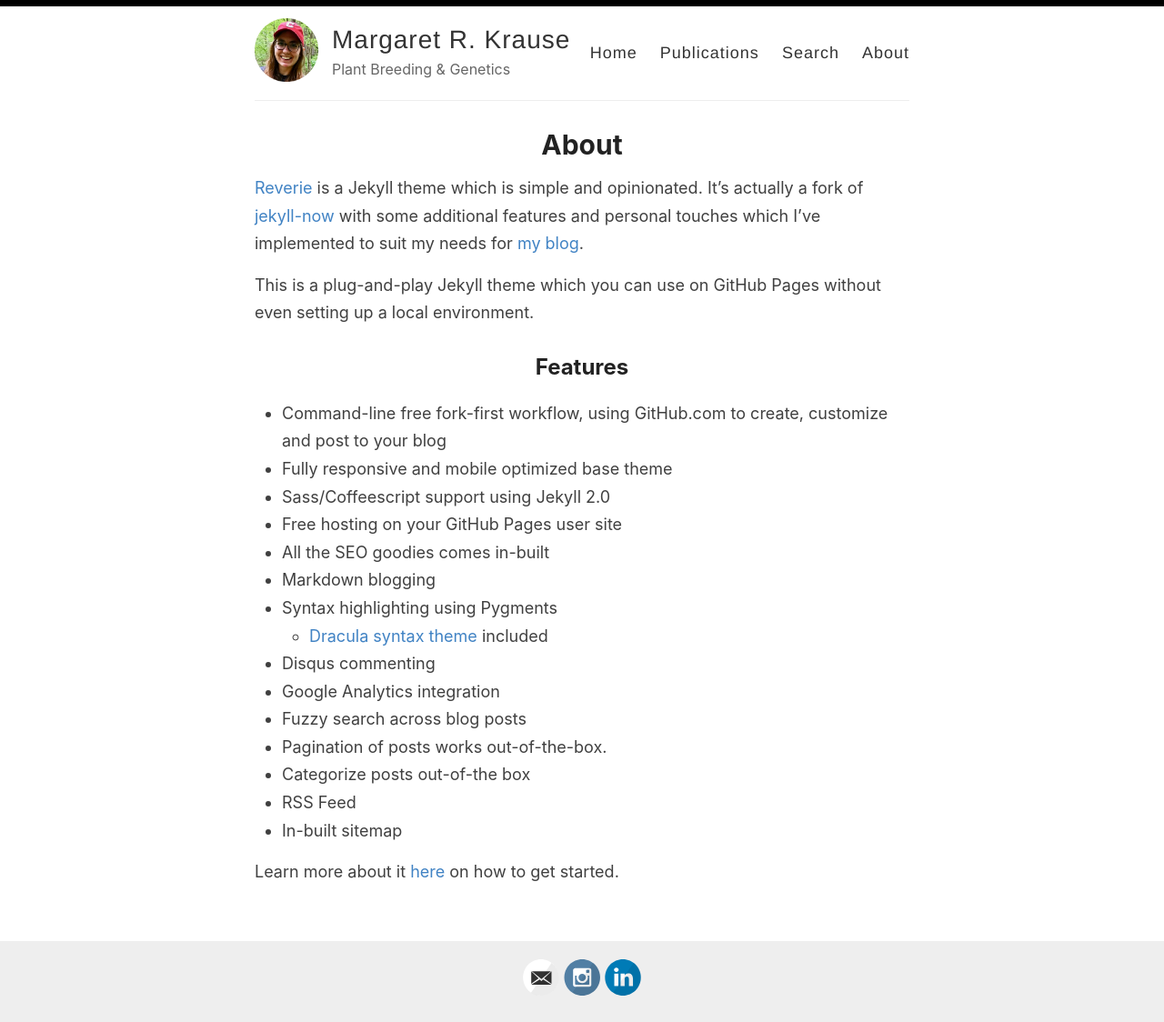
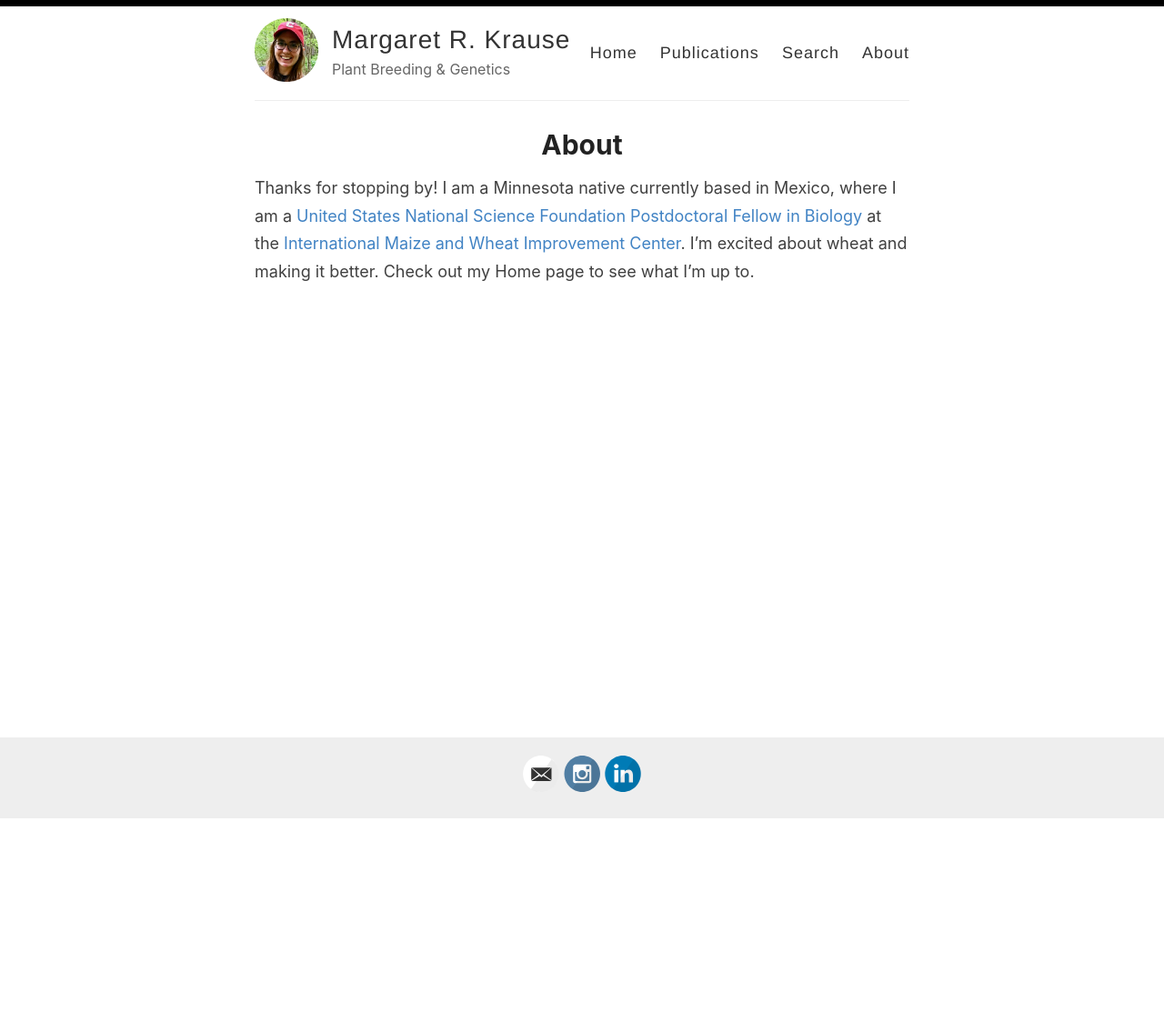
Before and after one commit to margaretkrause/margaretkrause.github.io, a Jekyll site: the page built from _pages/about.md, in a window 1280 px wide. Shown: the whole page at 91% size. Built offline with Jekyll 4.4.1, drawn with Linux system fonts in a browser that asks for light colours; after the commit the page ends 901 px from its top, so only the background shows below that.

Commit message:
Update about.md

```diff
--- a/_pages/about.md
+++ b/_pages/about.md
@@ -4,26 +4,4 @@ title: About
 permalink: /about/
 ---
 
-[Reverie](https://github.com/amitmerchant1990/reverie) is a Jekyll theme which is simple and opinionated. It's actually a fork of [jekyll-now](https://github.com/barryclark/jekyll-now) with some additional features and personal touches which I've implemented to suit my needs for [my blog](https://www.amitmerchant.com).
-
-This is a plug-and-play Jekyll theme which you can use on GitHub Pages without even setting up a local environment.
-
-## Features
-
-- Command-line free fork-first workflow, using GitHub.com to create, customize and post to your blog
-- Fully responsive and mobile optimized base theme
-- Sass/Coffeescript support using Jekyll 2.0
-- Free hosting on your GitHub Pages user site
-- All the SEO goodies comes in-built
-- Markdown blogging
-- Syntax highlighting using Pygments
-    - [Dracula syntax theme](https://draculatheme.com/) included
-- Disqus commenting
-- Google Analytics integration
-- Fuzzy search across blog posts
-- Pagination of posts works out-of-the-box.
-- Categorize posts out-of-the box
-- RSS Feed
-- In-built sitemap
-
-Learn more about it [here](https://github.com/amitmerchant1990/reverie) on how to get started.
+Thanks for stopping by! I am a Minnesota native currently based in Mexico, where I am a [United States National Science Foundation Postdoctoral Fellow in Biology](https://www.nsf.gov/funding/pgm_summ.jsp?pims_id=503622) at the [International Maize and Wheat Improvement Center](https://cimmyt.org/). I'm excited about wheat and making it better. Check out my Home page to see what I'm up to.
```
